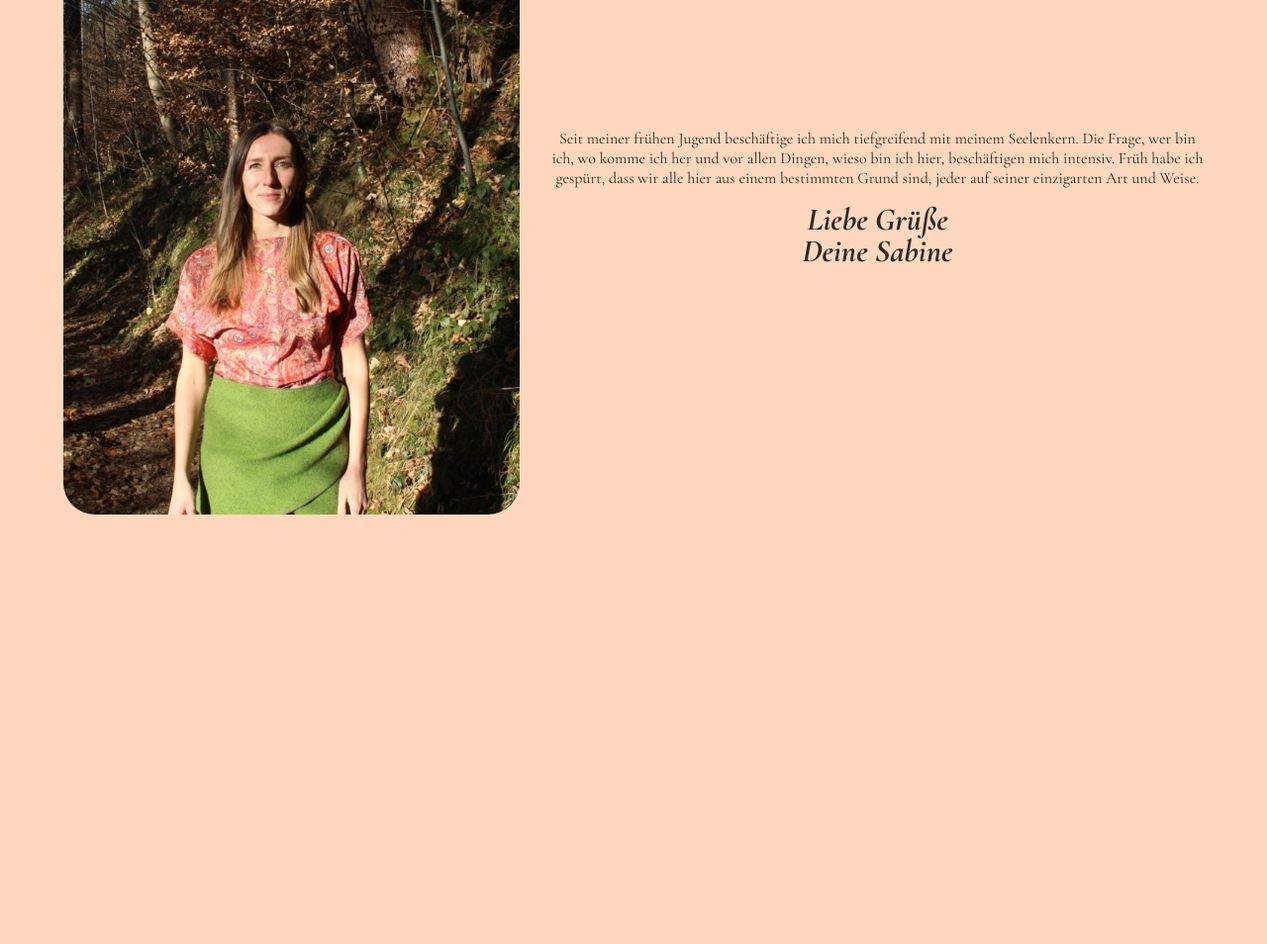
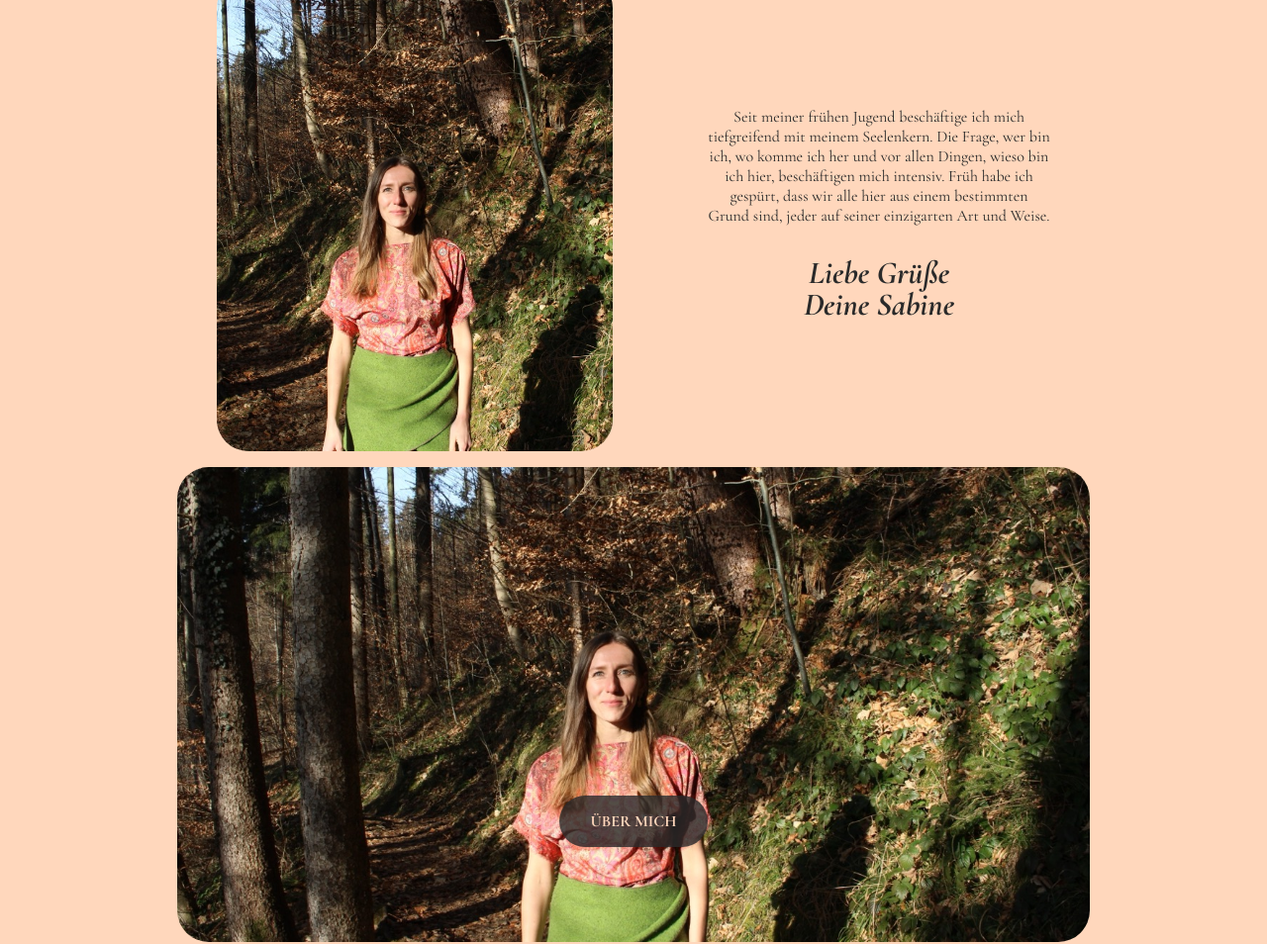
Before and after one commit to andreasschmoranzer/Dein-Klang-in-Balance-Webseite, a plain HTML site: page index.html in a window 1280 px wide. Shown: the part 840-1794 px from the top of the page at 99% size. Drawn offline with nearby package versions, Linux system fonts and the light colour scheme.

Commit message:
Add the categories section

```diff
--- a/index.css
+++ b/index.css
@@ -8,6 +8,9 @@
 :root {
   --primary-color: rgb(255, 215, 188);
   --secondary-color: rgb(42, 42, 42);
+  --secondary-color-rgb: 42, 42, 42;
+  --container-width: 90%;
+  --border-images-radius: 2rem;
 }
 
 body {
@@ -16,15 +19,20 @@ body {
   font-family: "Cormorant Garamond", serif;
 }
 
+/* .dp_fl_co_ce {
+
+} */
+
 .nav {
   background-color: var(--primary-color);
   height: 5rem;
+  width: var(--container-width);
+  margin: 0 auto;
   display: flex;
   align-items: center;
 }
 
 .burger {
-  margin-left: 2rem;
   transition: 0.2s all ease-in-out;
 }
 
@@ -87,7 +95,7 @@ body {
 }
 
 .hero {
-  height: calc(90vh - 5rem);
+  height: calc(100vh - 5rem);
   background-color: var(--primary-color);
   display: flex;
   flex-direction: column;
@@ -125,8 +133,8 @@ body {
 }
 
 .container {
-  width: 90%;
-  margin: 0 auto;
+  width: var(--container-width);
+  margin: 1rem auto;
 }
 
 .about-content {
@@ -140,7 +148,7 @@ body {
 .image-about {
   width: 80%;
   height: 30rem;
-  border-radius: 2rem;
+  border-radius: var(--border-images-radius);
   object-fit: cover;
 }
 
@@ -149,7 +157,7 @@ body {
   flex-direction: column;
   justify-content: center;
   align-items: center;
-  gap: 1rem;
+  gap: 2rem;
   width: 80%;
   text-align: center;
 }
@@ -161,6 +169,41 @@ body {
 .about .title {
   font-size: 2rem;
   line-height: 2rem;
+}
+
+.categories-content,
+.category-card {
+  display: flex;
+  flex-direction: column;
+  align-items: center;
+  gap: 2rem;
+}
+
+.category-card {
+  width: 80%;
+  height: 30rem;
+  border-radius: var(--border-images-radius);
+  justify-content: flex-end;
+}
+
+.portrait,
+.course {
+  background-position: center;
+  background-size: cover;
+  background-repeat: no-repeat;
+}
+
+.portrait {
+  background-image: url(img/portrait.jpeg);
+}
+
+.course {
+  background-image: url(img/mehr.jpeg);
+}
+
+.category-card .btn {
+  background-color: rgba(var(--secondary-color-rgb), 0.8);
+  margin-bottom: 6rem;
 }
 
 .platzhalter {
@@ -205,9 +248,16 @@ body {
     line-height: 6rem;
   }
 
+  .about-content {
+    gap: 6rem;
+  }
+
   .image-about {
-    max-width: 40%;
-    height: 40rem;
+    width: 25rem;
+  }
+
+  .about-text {
+    max-width: 30%;
   }
 }
 
--- a/index.html
+++ b/index.html
@@ -8,8 +8,8 @@
   </head>
   <body>
     <header class="header">
-      <nav onclick="overlayOn()" class="nav">
-        <div class="burger">
+      <nav class="nav">
+        <div id="nav-open" class="burger">
           <div class="burger-item"></div>
           <div class="burger-item"></div>
           <div class="burger-item"></div>
@@ -17,11 +17,12 @@
       </nav>
       <div id="nav-menu">
         <div class="nav-parent">
+          <a href="#" class="nav-item">Erfahre Mehr</a>
+          <a href="#" class="nav-item">Angebot</a>
           <a href="#" class="nav-item">Über mich</a>
-          <a href="#" class="nav-item">Kurse</a>
           <a href="#" class="nav-item">Kontakt</a>
         </div>
-        <div onclick="overlayOff()" id="nav-close">
+        <div id="nav-close">
           <button class="nav-close-button">X</button>
         </div>
       </div>
@@ -54,6 +55,16 @@
           </div>
         </div>
       </section>
+      <section id="categories" class="categories container">
+        <div class="categories-content">
+          <div class="category-card portrait">
+            <a href="#" class="btn">Über Mich</a>
+          </div>
+          <div class="category-card course">
+            <a href="#" class="btn">Astriologie</a>
+          </div>
+        </div>
+      </section>
     </main>
     <div class="platzhalter"></div>
 
--- a/main.js
+++ b/main.js
@@ -1,3 +1,9 @@
+const navMenuOpenEl = document.querySelector("#nav-open");
+const navMenuCloseEl = document.querySelector("#nav-close");
+
+navMenuOpenEl.addEventListener("click", () => overlayOn());
+navMenuCloseEl.addEventListener("click", () => overlayOff());
+
 function overlayOn() {
   document.getElementById("nav-menu").style.display = "block";
 }
```
Also changed, not shown: img/mehr.jpeg (added), img/portrait_2.jpeg (added), 2 other files.
